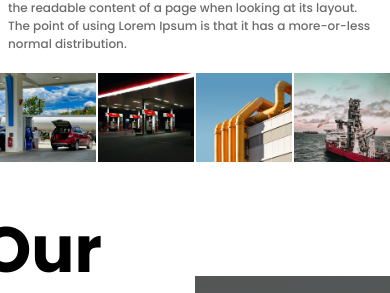
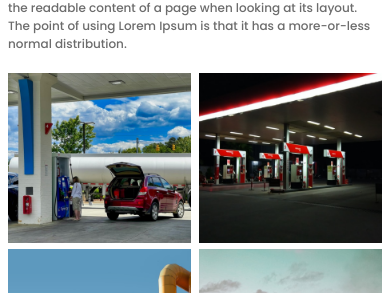
Before and after one commit to sakibtamim/assignment-42-petroil, a React (Vite) app: page / in a window 390 px wide. Shown: the part 491-784 px from the top of the page. Built offline with nearby package versions, Linux system fonts and the light colour scheme.

Commit message:
Refactor Gallery component for improved layout and responsiveness

```diff
--- a/src/components/Gallery.jsx
+++ b/src/components/Gallery.jsx
@@ -6,30 +6,30 @@ import Gallery04 from "../assets/gallery04.png";
 
 const Gallery = () => {
   return (
-    <div className="w-full">
-      <div className="flex justify-between pb-10">
-        <div className="w-3/12">
-          <div className="w-[98%]">
+    <section className="w-full px-2">
+      <div className="flex flex-wrap justify-between lg:pb-10 pb-5 gap-1.5">
+        <div className="lg:w-[24%] w-[49%]">
+          <div className="w-[100%]">
             <img src={Gallery01} className="w-full" alt="" />
           </div>
         </div>
-        <div className="w-3/12 flex justify-center">
-          <div className="w-[98%]">
+        <div className="lg:w-[24%] w-[49%] ">
+          <div className="w-[100%]">
             <img src={Gallery02} className="w-full" alt="" />
           </div>
         </div>
-        <div className="w-3/12 flex justify-center">
-          <div className="w-[98%]">
+        <div className="lg:w-[24%] w-[49%] ">
+          <div className="w-[100%]">
             <img src={Gallery03} className="w-full" alt="" />
           </div>
         </div>
-        <div className="w-3/12 flex justify-end">
-          <div className="w-[98%] ">
+        <div className="lg:w-[24%] w-[49%]">
+          <div className="w-[100%] ">
             <img src={Gallery04} className="w-full" alt="" />
           </div>
         </div>
       </div>
-    </div>
+    </section>
   );
 };
 
```
